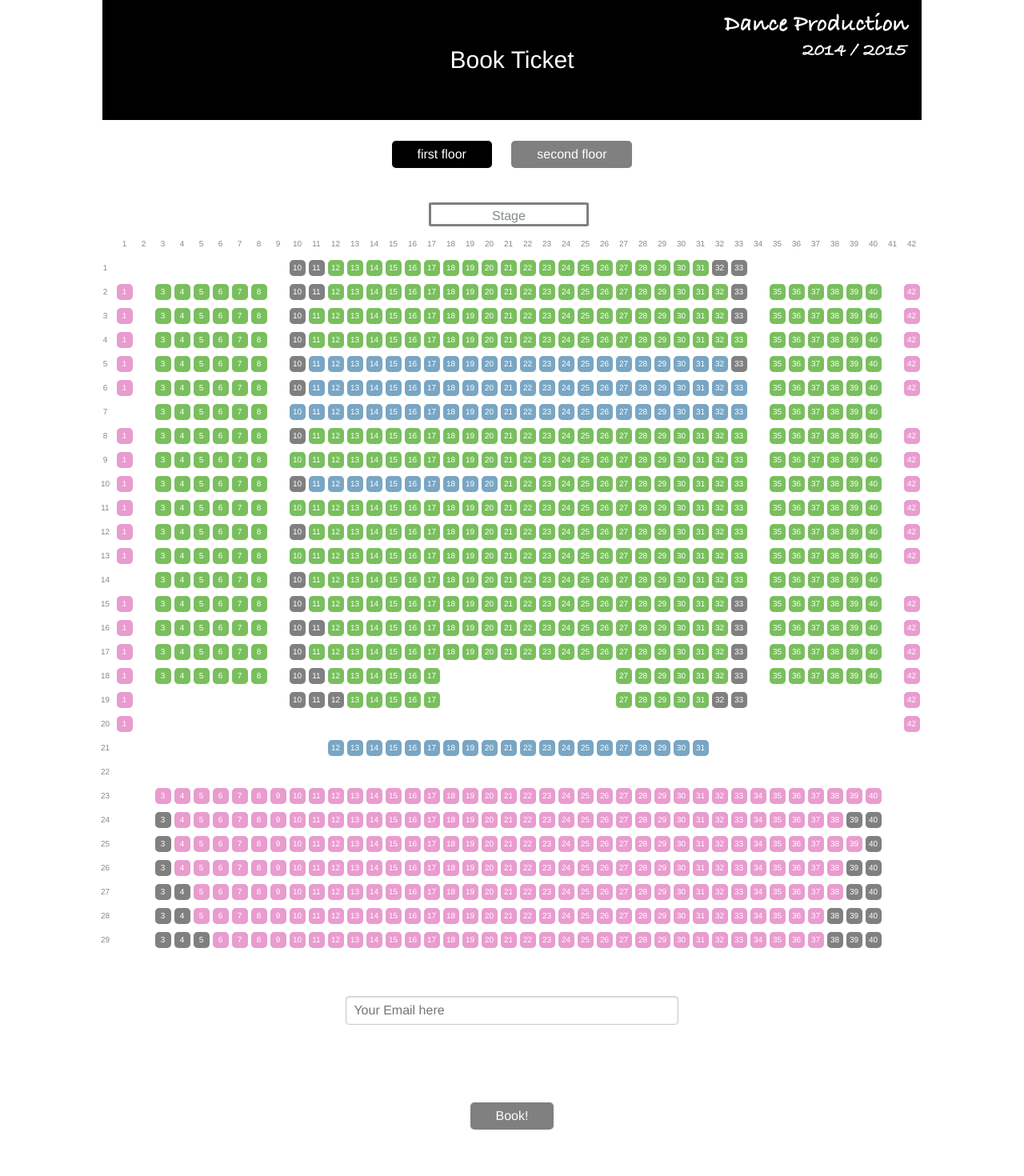
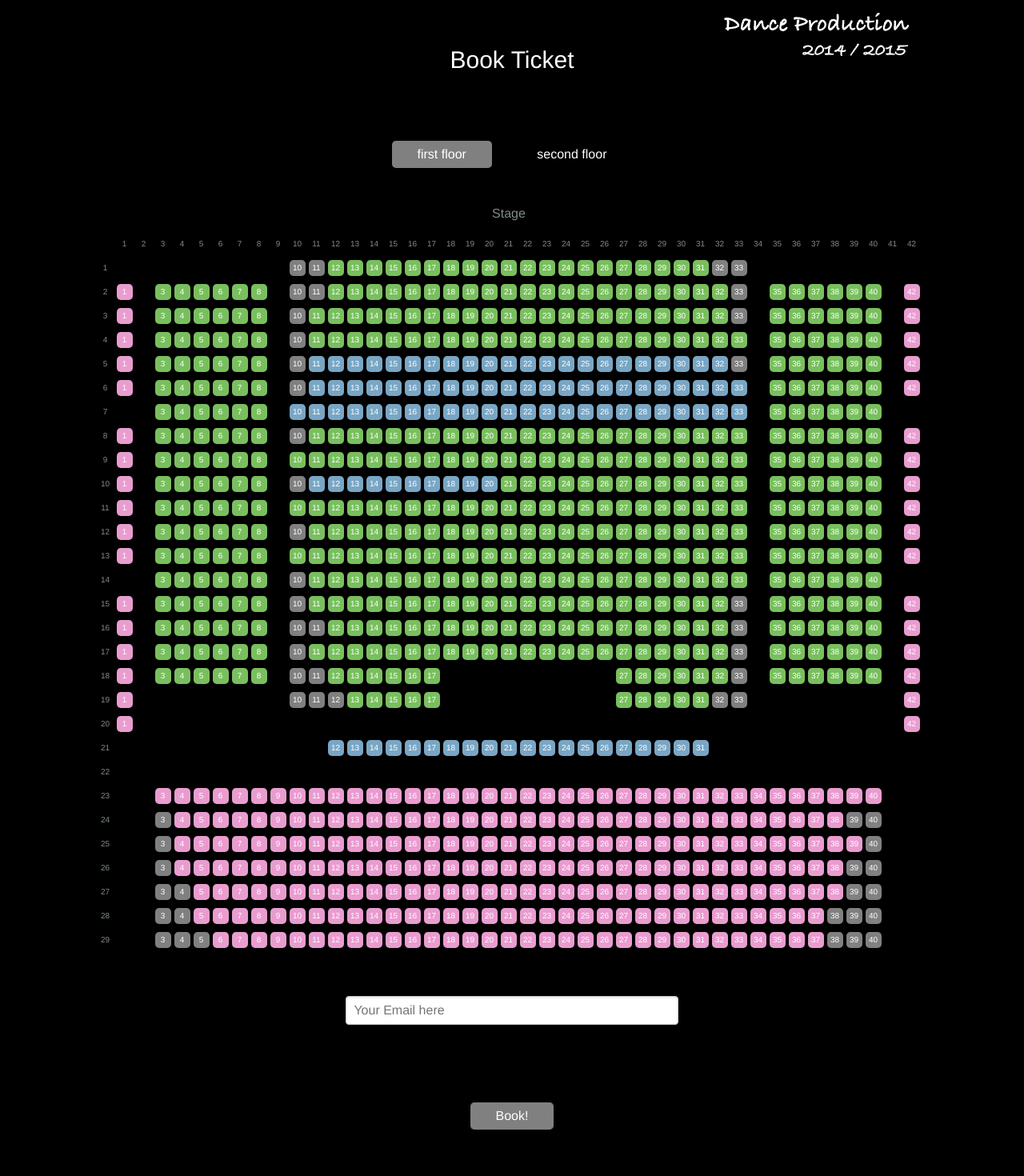
Before and after one commit to xpdavid/EusoffDP, a PHP site: page /ticket.html in a window 1280 px wide. Shown: the whole page at 80% size. Run offline with PHP 8.4, Linux system fonts and the light colour scheme; data that the repository does not hold is empty.

Commit message:
bgcolor changed

```diff
--- a/admin.php
+++ b/admin.php
@@ -77,7 +77,7 @@ ADMIN_HEADER;
 				$confirm_class = "";
 				$status_content = "";
 				if ($status == BOOKING_STATUS_PENDING) {
-					$status_content = "<span id=status$id style='color:yellow'>Pending</span>";
+					$status_content = "<span id=status$id style='color:blue'>Pending</span>";
 				} else if ($status == BOOKING_STATUS_SUCCEED) {
 					$status_content = "<span id=status$id style='color:green'>Confirmed</span>";
 					$confirm_class = "button-disabled";
@@ -95,7 +95,7 @@ ADMIN_HEADER;
 						<td>$booking_time</td>
 						<td>
 							<span class='cancel-button' id=$id><a class='pure-button button-error $cancel_class' id=can$id href=''>Cancel</a></span>
-							<span class='confirm-button' id=$id><a class='pure-button $confirm_class' id=con$id href=''>Confirm</a></span>
+							<span class='confirm-button' id=$id><a class='pure-button button-normal $confirm_class' id=con$id href=''>Confirm</a></span>
 						</td>
 					</tr>";
 				} else {
@@ -107,7 +107,7 @@ ADMIN_HEADER;
 						<td>$booking_time</td>
 						<td>
 							<span class='cancel-button' id=$id><a class='pure-button button-error $cancel_class' id=can$id href=''>Cancel</a></span>
-							<span class='confirm-button' id=$id><a class='pure-button $confirm_class' id=con$id href=''>Confirm</a></span>
+							<span class='confirm-button' id=$id><a class='pure-button button-normal $confirm_class' id=con$id href=''>Confirm</a></span>
 						</td>
 					</tr>";
 				}
--- a/script.php
+++ b/script.php
@@ -270,5 +270,7 @@
 			echo "INSERT INTO seat (level, row, col, seat_code) VALUES (1, 'LL', '" . $i . "', '" . (41 - $i) . "_42');";
 		}
 
+	//
+
 
 ?>
--- a/static/css/jquery.seat-charts.css
+++ b/static/css/jquery.seat-charts.css
@@ -52,7 +52,7 @@ div.front-indicator {
 	right: 0;
 	width: 200px;
 	height: 30px;
-	border: 3px solid grey;
+	border: 0px solid grey;
 	border-radius: 3%;
 
 }
@@ -63,7 +63,7 @@ div.front-indicator {
 */
 
 div.seatCharts-space {
-	background-color: white;
+	background-color: black;
 }
 div.seatCharts-row {
 	height: 30px;
--- a/static/css/layouts/marketing.css
+++ b/static/css/layouts/marketing.css
@@ -85,13 +85,14 @@ a.pure-button-primary {
 }
 
 .pure-button-floor {
+    background-color: black;
     text-align: center;
     margin-left: 10px;
     margin-right: 10px;
 }
 
 .pure-button-floor.selected {
-    background-color: black;
+    background-color: grey;
     text-align: center;
     margin-left: 10px;
     margin-right: 10px;
@@ -594,3 +595,7 @@ li.stars>*{
   background-color: grey;
   cursor: not-allowed;
 }
+
+.button-normal {
+  background-color: green;
+}
--- a/ticket.html
+++ b/ticket.html
@@ -10,7 +10,7 @@
   <link rel="stylesheet" href="static/css/jquery/jquery-ui.css" />
   <link rel="stylesheet" href="static/css/jquery.seat-charts.css" />
 </head>
-<body>
+<body style="background: black">
   <script>
   	$(document).ready(function(){
   		$('#choose-first-floor').click(function() {
```
